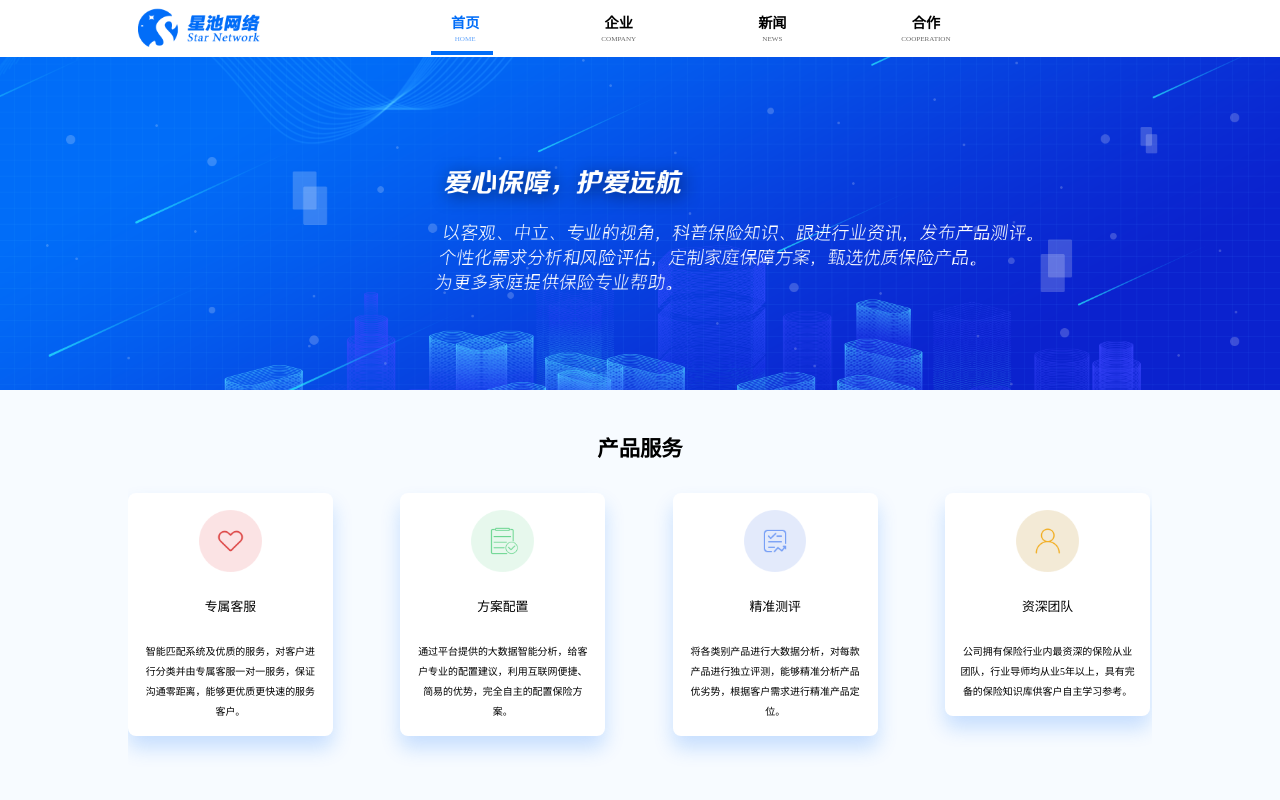
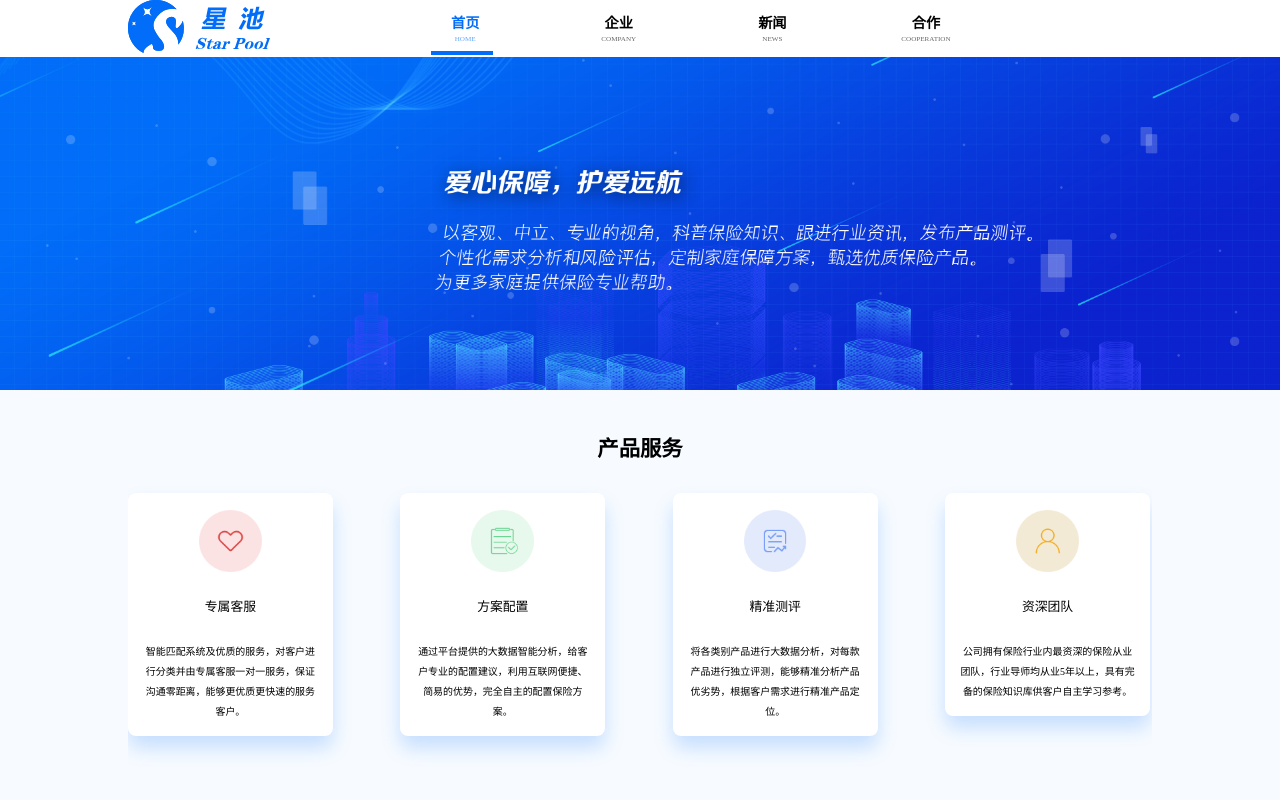
Before and after one commit to VbeeTeam/shuangzixing-gw, a Vue app: page / in a window 1280 px wide. Shown: the top 800 px of the page. Built offline with nearby package versions, Linux system fonts and the light colour scheme.

Commit message:
修改星池官网logo

```diff
--- a/public/index.html
+++ b/public/index.html
@@ -5,7 +5,7 @@
 		<meta http-equiv="X-UA-Compatible" content="IE=edge">
 		<meta name="viewport" content="width=device-width,initial-scale=1.0">
 		<link rel="shortcut icon" type="image/x-icon" href="./logo.ico">
-		<title>星池官网</title>
+		<title>星池信息</title>
 	</head>
 	<body>
 		<noscript>
--- a/src/components/Header.vue
+++ b/src/components/Header.vue
@@ -3,7 +3,7 @@
 		<div class="top-box">
 
 			<div class="logo-img">
-				<img src="../assets/img/logo.png" />
+				<img src="../assets/img/logo.svg" />
 			</div>
 
 			<ul class="top-nav" :class="{'nav-show': !navImg}">
```
Also changed, not shown: src/assets/img/logo.svg (added).
